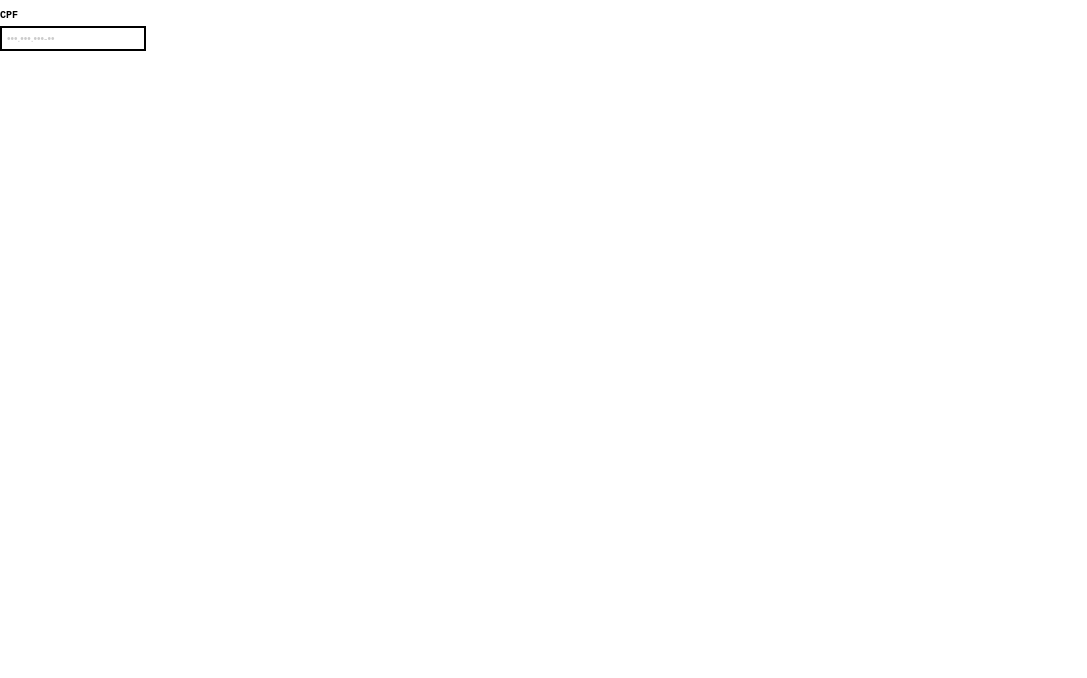
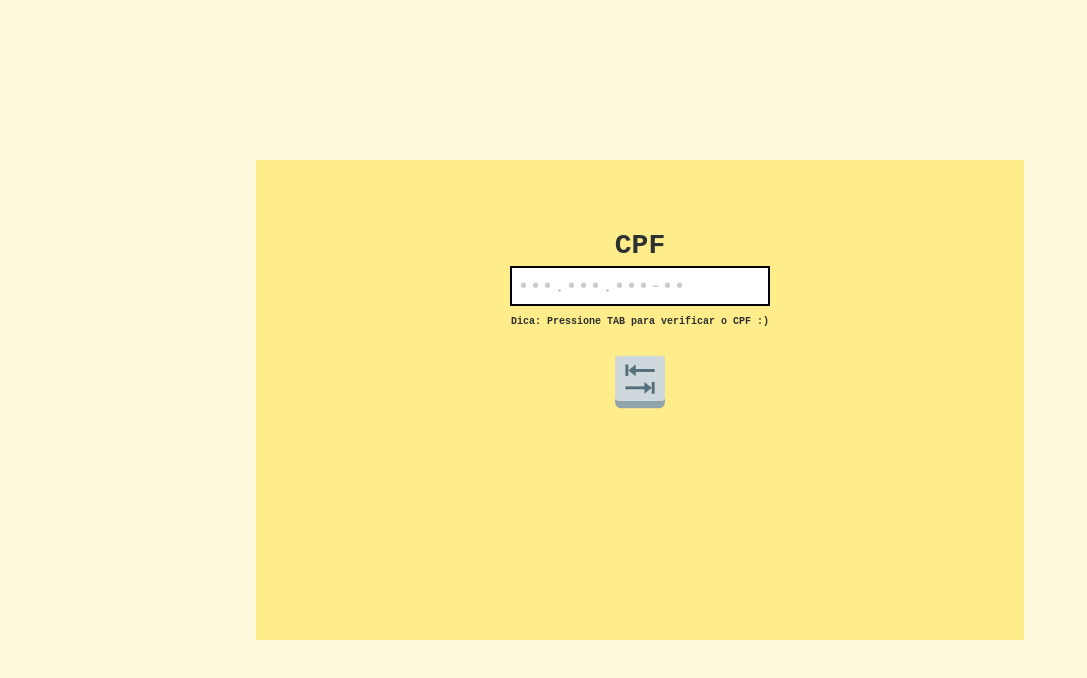
Before and after one commit to phedrakeson/validador-cpf, a plain HTML site: page index.html in a window 1280 px wide. Shown: the whole page, without its empty margins (0-1087 px from the left). Drawn offline with Linux system fonts and the light colour scheme.

Commit message:
melhorando feedback visual

```diff
--- a/index.html
+++ b/index.html
@@ -10,6 +10,8 @@
   <form action="">
     <label for="cpf">CPF</label>
     <input type="text" name="cpf" id="cpf" placeholder="•••.•••.•••-••">
+    <p>Dica: Pressione TAB para verificar o CPF :)</p>
+    <img src="tab.png" alt="">
   </form>
 
   <script type="module" src="./scripts/main.js"></script>
--- a/scripts/main.js
+++ b/scripts/main.js
@@ -3,5 +3,3 @@ import ValidarCPF from './modules/validar-cpf.js';
 
 const cpf = document.querySelector('#cpf')
 const validarCPF = new ValidarCPF(cpf).iniciar();
-
-console.log(validarCPF.formatar('04527179063'))
--- a/scripts/modules/validar-cpf.js
+++ b/scripts/modules/validar-cpf.js
@@ -44,7 +44,7 @@ export default class ValidarCPF {
   adicionarErro() {
     const erroElement = document.createElement('span');
     erroElement.classList.add('erro-text');
-    erroElement.innerText = 'CPF inválido';
+    erroElement.innerText = 'CPF inválido, verifique se não digitou um número a mais'
     this.element.parentElement.insertBefore(erroElement, this.element.nextElementSibling);
   }
 
--- a/style.css
+++ b/style.css
@@ -2,37 +2,64 @@
   padding: 0;
   margin: 0;
   box-sizing: border-box;
+  outline: none;
 }
 
 html {
   font-size: 62.5%;
   font-family: 'IBM Plex Mono', monospace;
   font-weight: bold;
+  color: #2e3131;
+}
+
+body {
+  background-color: #fff9de;
+  display: flex;
+  justify-content: center;
+  align-items: center;
+  height: 100vh;
+}
+
+form {
+  background-color: #ffec8b;
+  width: 60vw;
+  height: 60vh;
+  text-align: center;
+  padding: 60px;
 }
 
 label {
   display: block;
   margin: 10px 0 5px 0;
+  font-size: 2.8rem;
 }
 
 input {
   padding: 5px;
   border: 2px solid black;
-  font-size: 1rem;
+  font-size: 2rem;
+  width: 40%;
+  height: 4rem;
+  font-family: 'IBM Plex Mono', monospace;
+}
+
+p {
+  padding: 10px;
 }
 
 input.erro {
-  border-color: red;
+  border-color: #cf000f;
 }
 
 input.valido {
-  border-color: green;
+  border-color: #00e640;
 }
 
 .erro-text {
   display: none;
-  font-size: 0.875rem;
-  color: red;
+  font-size: 1.25rem;
+  color: #cf000f;
+  padding: 5px;
 }
 
 .erro-text.ativar {
@@ -42,3 +69,9 @@ input.valido {
 input::placeholder {
   color: rgba(0, 0, 0, 0.2);
 }
+
+img {
+  width: 7rem;
+  height: 7rem;
+  margin: 1rem;
+}
```
Also changed, not shown: tab.png (added).
